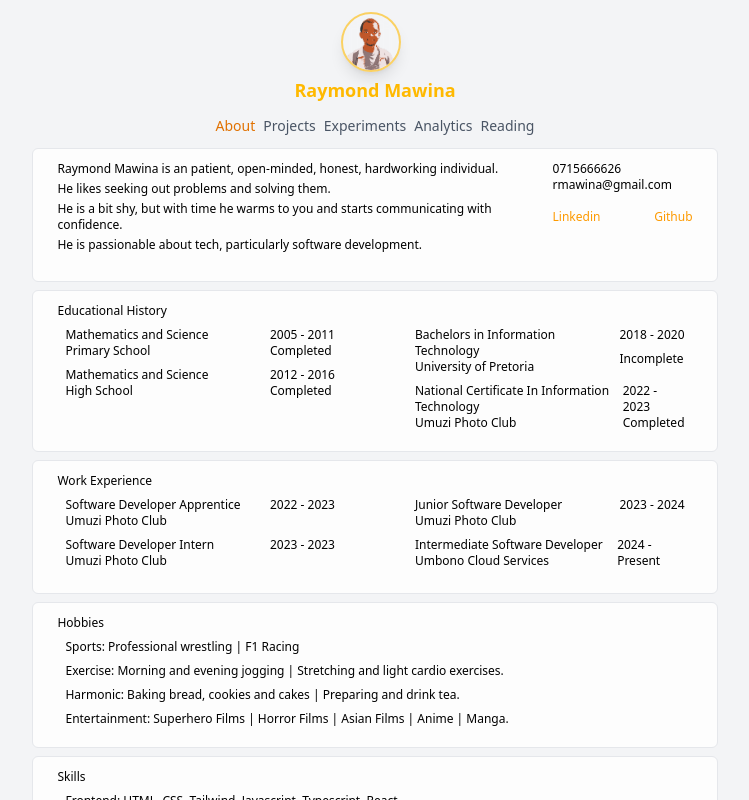
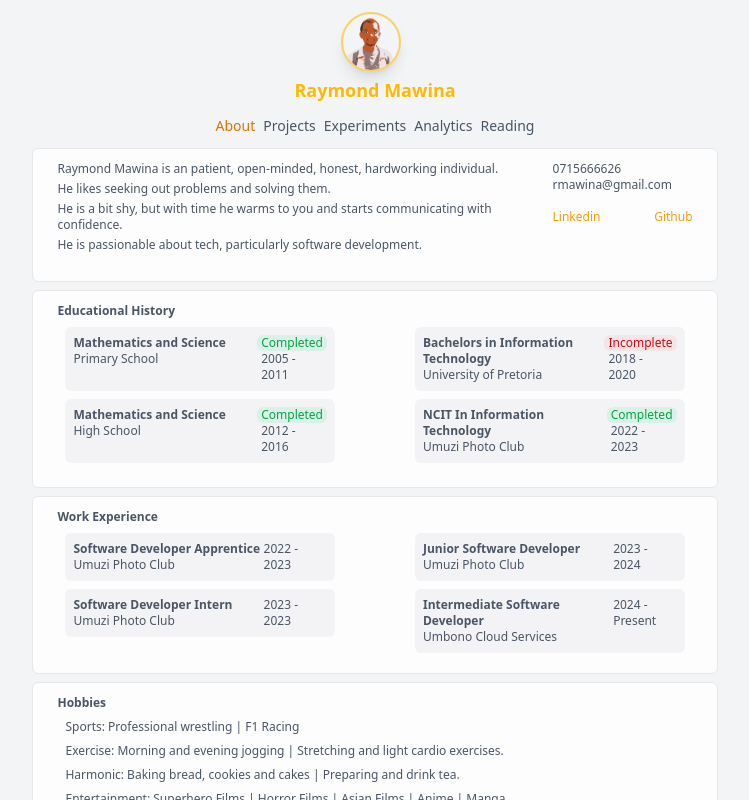
Before and after one commit to mfanaKoPitori/portfolio, a Next.js app: page / in a window 1280 px wide. Shown: the top 800 px of the page, without its empty margins (265-1014 px from the left). Built offline with nearby package versions, Linux system fonts and the light colour scheme; no server answers.

Commit message:
add: playing with styling for education and experience section of the about page

```diff
--- a/components/About/Presentation.tsx
+++ b/components/About/Presentation.tsx
@@ -8,7 +8,7 @@ interface AboutProps {
 const Presentation: React.FC<AboutProps> = ({ name }) => {
   return (
     <>
-      <section className="flex flex-col w-full lg:w-6/11 space-y-2 text-xs">
+      <section className="flex flex-col w-full lg:w-6/11 space-y-2 text-xs text-gray-600">
         <section className="flex flex-col lg:flex-row justify-between bg-white/80 rounded-md border border-gray-200 py-3 px-4 space-y-4">
           <section className="flex flex-col px-2 space-y-1">
             <p>Raymond Mawina is an patient, open-minded, honest, hardworking individual.</p>
@@ -46,66 +46,66 @@ const Presentation: React.FC<AboutProps> = ({ name }) => {
           </section>
         </section>
 
-        <section className="bg-white/80 rounded-md border border-gray-200 py-3 px-6">
-          <h1>Educational History</h1>
+        <section className="bg-white/80 rounded-md border border-gray-200 py-3 px-6 text-gray-600">
+          <h1 className="font-bold">Educational History</h1>
           <section className="columns-1 lg:columns-2 px-2 my-2 space-y-2 w-full lg:gap-20">
-            <section className="columns-2 lg:columns-2 w-full lg:flex lg:justify-between">
+            <section className="bg-gray-400/10 p-2 rounded-md columns-2 lg:columns-2 w-full flex justify-between">
                 <section>
-                  <p>Mathematics and Science</p>
+                  <p className="font-semibold">Mathematics and Science</p>
                   <p>Primary School</p>
                 </section>
 
-                <section className="w-full lg:w-1/4 grid justify-end">
-                    <p>2005 - 2011</p>
-                    <p>Completed</p>
+                <section className="w-1/3 lg:w-1/4 grid justify-end">
+                    <p className="bg-green-400/10 px-1 w-fit h-fit rounded-md text-green-600">Completed</p>
+                    <p className="px-1">2005 - 2011</p>
                 </section>
             </section>
 
-            <section className="columns-2 lg:columns-2 w-full lg:flex lg:justify-between">
+            <section className="bg-gray-400/10 p-2 rounded-md columns-2 lg:columns-2 w-full flex justify-between">
                 <section>
-                  <p>Mathematics and Science</p>
+                  <p className="font-semibold">Mathematics and Science</p>
                   <p>High School</p>
                 </section>
 
-                <section className="w-full lg:w-1/4 grid justify-end">
-                    <p>2012 - 2016</p>
-                    <p>Completed</p>
+                <section className="w-1/3  lg:w-1/4 grid justify-end">
+                    <p className="bg-green-400/10 px-1 w-fit h-fit rounded-md text-green-600">Completed</p>
+                    <p className="px-1">2012 - 2016</p>
                 </section>
             </section>
 
-            <section className="columns-2 lg:columns-2 w-full lg:flex lg:justify-between">
+            <section className="bg-gray-400/10 p-2 rounded-md columns-2 lg:columns-2 w-full flex justify-between">
                 <section>
-                  <p>Bachelors in Information Technology</p>
+                  <p className="font-semibold">Bachelors in Information Technology</p>
                   <p>University of Pretoria</p>
                 </section>
 
-                <section className="w-full lg:w-1/4 grid justify-end">
-                    <p>2018 - 2020</p>
-                    <p>Incomplete</p>
+                <section className="w-1/3 lg:w-1/4 grid justify-end">
+                    <p className="bg-red-400/10 px-1 w-fit h-fit rounded-md text-red-600">Incomplete</p>
+                    <p className="px-1">2018 - 2020</p>
                 </section>
             </section>
 
-            <section className="columns-2 lg:columns-2 w-full lg:flex lg:justify-between">
+            <section className="bg-gray-400/10 p-2 rounded-md columns-2 lg:columns-2 w-full flex justify-between">
                 <section>
-                  <p>National Certificate In Information Technology</p>
+                  <p className="font-semibold">NCIT In Information Technology</p>
                   <p>Umuzi Photo Club</p>
 
                 </section>
 
-                <section className="w-full lg:w-1/4 grid justify-end">
-                    <p>2022 - 2023</p>
-                    <p>Completed</p>
+                <section className="w-1/3 lg:w-1/4 grid justify-end">
+                    <p className="bg-green-400/10 px-1 w-fit h-fit rounded-md text-green-600">Completed</p>
+                    <p className="px-1">2022 - 2023</p>
                 </section>
             </section>
           </section>
         </section>
 
-        <section className="bg-white/80 rounded-md border border-gray-200 py-3 px-6">
-          <h1>Work Experience</h1>
+        <section className="bg-white/80 rounded-md border border-gray-200 py-3 px-6 text-gray-600">
+          <h1 className="font-bold">Work Experience</h1>
           <section className="columns-1 lg:columns-2 px-2 my-2 space-y-2 w-full lg:gap-20">
-            <section className="columns-2 lg:columns-2 w-full flex justify-between">
+            <section className="bg-gray-400/10 p-2 rounded-md columns-2 lg:columns-2 w-full flex justify-between">
                 <section className="w-full lg:w-3/4">
-                  <p>Software Developer Apprentice</p>
+                  <p className="font-semibold">Software Developer Apprentice</p>
                   <p>Umuzi Photo Club</p>
                 </section>
 
@@ -114,9 +114,9 @@ const Presentation: React.FC<AboutProps> = ({ name }) => {
                 </section>
             </section>
 
-            <section className="columns-2 lg:columns-2 w-full flex justify-between">
+            <section className="bg-gray-400/10 p-2 rounded-md columns-2 lg:columns-2 w-full flex justify-between">
                 <section className="w-full lg:w-3/4">
-                  <p>Software Developer Intern</p>
+                  <p className="font-semibold">Software Developer Intern</p>
                   <p>Umuzi Photo Club</p>
                 </section>
 
@@ -125,9 +125,9 @@ const Presentation: React.FC<AboutProps> = ({ name }) => {
                 </section>
             </section>
 
-            <section className="columns-2 lg:columns-2 w-full flex justify-between">
+            <section className="bg-gray-400/10 p-2 rounded-md columns-2 lg:columns-2 w-full flex justify-between">
                 <section className="w-full lg:w-3/4">
-                  <p>Junior Software Developer</p>
+                  <p className="font-semibold">Junior Software Developer</p>
                   <p>Umuzi Photo Club</p>
                 </section>
 
@@ -136,9 +136,9 @@ const Presentation: React.FC<AboutProps> = ({ name }) => {
                 </section>
             </section>
 
-            <section className="columns-2 lg:columns-2 w-full flex justify-between">
+            <section className="bg-gray-400/10 p-2 rounded-md columns-2 lg:columns-2 w-full flex justify-between">
                 <section className="w-full lg:w-3/4">
-                  <p>Intermediate Software Developer</p>
+                  <p className="font-semibold">Intermediate Software Developer</p>
                   <p>Umbono Cloud Services</p>
                 </section>
 
@@ -150,8 +150,8 @@ const Presentation: React.FC<AboutProps> = ({ name }) => {
         </section>
 
 
-        <section className="bg-white/80 rounded-md border border-gray-200 py-3 px-6">
-          <h1>Hobbies</h1>
+        <section className="bg-white/80 rounded-md border border-gray-200 py-3 px-6 text-gray-600">
+          <h1 className="font-bold">Hobbies</h1>
           <section className="flex flex-col px-2 my-2 space-y-2">
             <p>Sports: Professional wrestling | F1 Racing</p>
             <p>Exercise: Morning and evening jogging | Stretching and light cardio exercises.</p>
@@ -160,8 +160,8 @@ const Presentation: React.FC<AboutProps> = ({ name }) => {
           </section>
         </section>
 
-        <section className="bg-white/80 rounded-md border border-gray-200 py-3 px-6">
-          <h1>Skills</h1>
+        <section className="bg-white/80 rounded-md border border-gray-200 py-3 px-6 text-gray-600">
+          <h1 className="font-bold">Skills</h1>
           <section className="flex flex-col px-2 my-2 space-y-2">
             <p>Frontend: HTML, CSS, Tailwind,  Javascript, Typescript, React</p>
             <p>Backend: Express, Python, Flask, FastAPI, Django REST</p>
```
